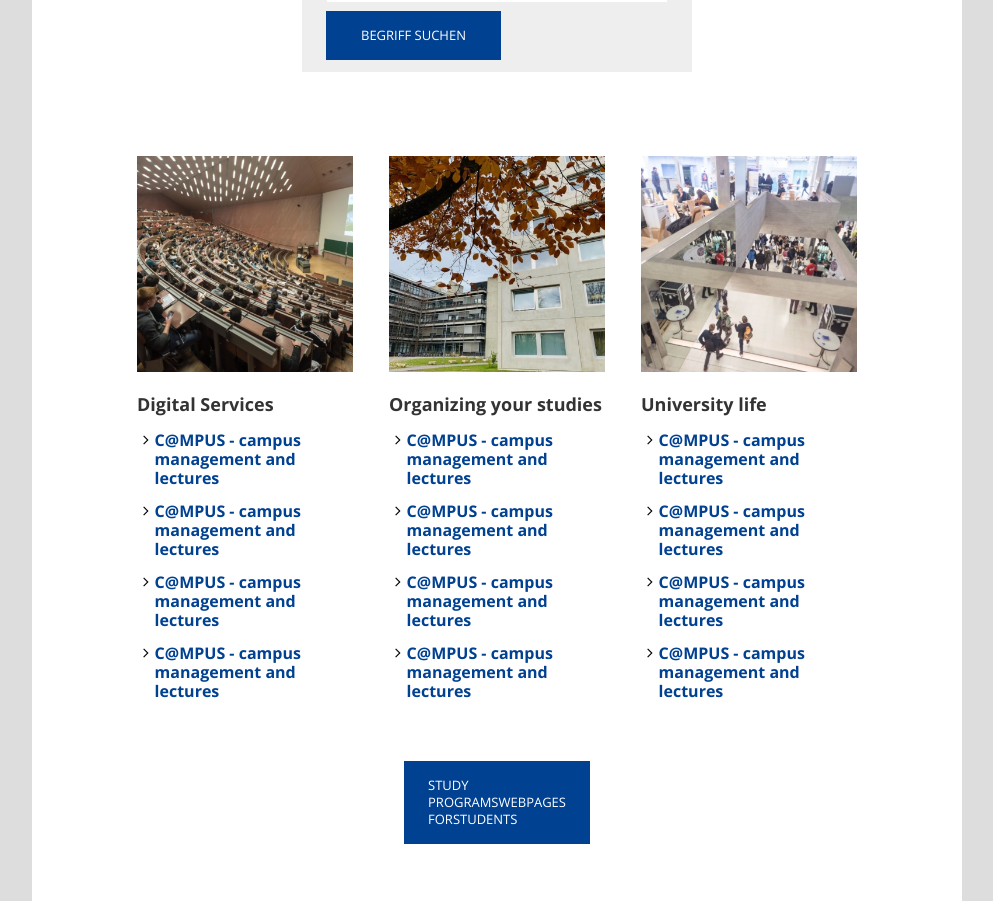
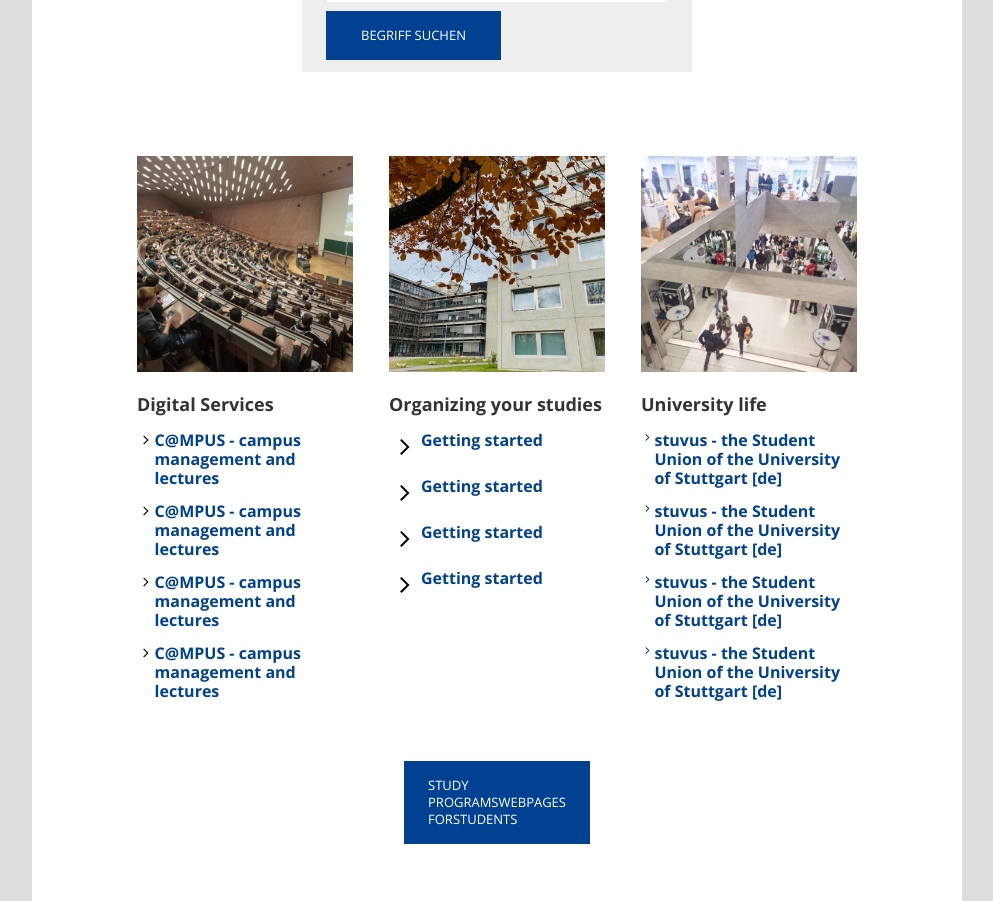
Before and after one commit to clever-cr/jan_challenge, a Next.js app: page / in a window 1280 px wide. Shown: the part 700-1601 px from the top of the page, without its empty margins (143-1136 px from the left). Built offline with nearby package versions, Linux system fonts and the light colour scheme.

Commit message:
fix bugs

```diff
--- a/components/Cards.jsx
+++ b/components/Cards.jsx
@@ -12,20 +12,20 @@ const Cards = () => {
       img: "/trees.jpg",
       title: "Organizing your studies",
       arrow: "/right.svg",
-      desc: "C@MPUS - campus management and lectures",
+      desc: "Getting started",
     },
     {
       img: "/life.jpg",
       title: "University life",
       arrow: "/right.svg",
-      desc: "C@MPUS - campus management and lectures",
+      desc: "stuvus - the Student Union of the University of Stuttgart [de]",
     },
   ];
   return (
     <div className="px-[175px] sm:px-0">
       <div className="max-w-[1740px] mx-auto">
         <div className="px-[105px] bg-white sm:px-5 py-[60px] space-y-[60px]">
-          <div className="flex gap-x-9 pt-6 sm:space-y-[14px] sm:flex-col ">
+          <div className="grid grid-cols-3 gap-x-9 pt-6 sm:space-y-[14px] sm:grid-cols-1 ">
             {data.map((item, index) => {
               return (
                 <div key={index}>
```
